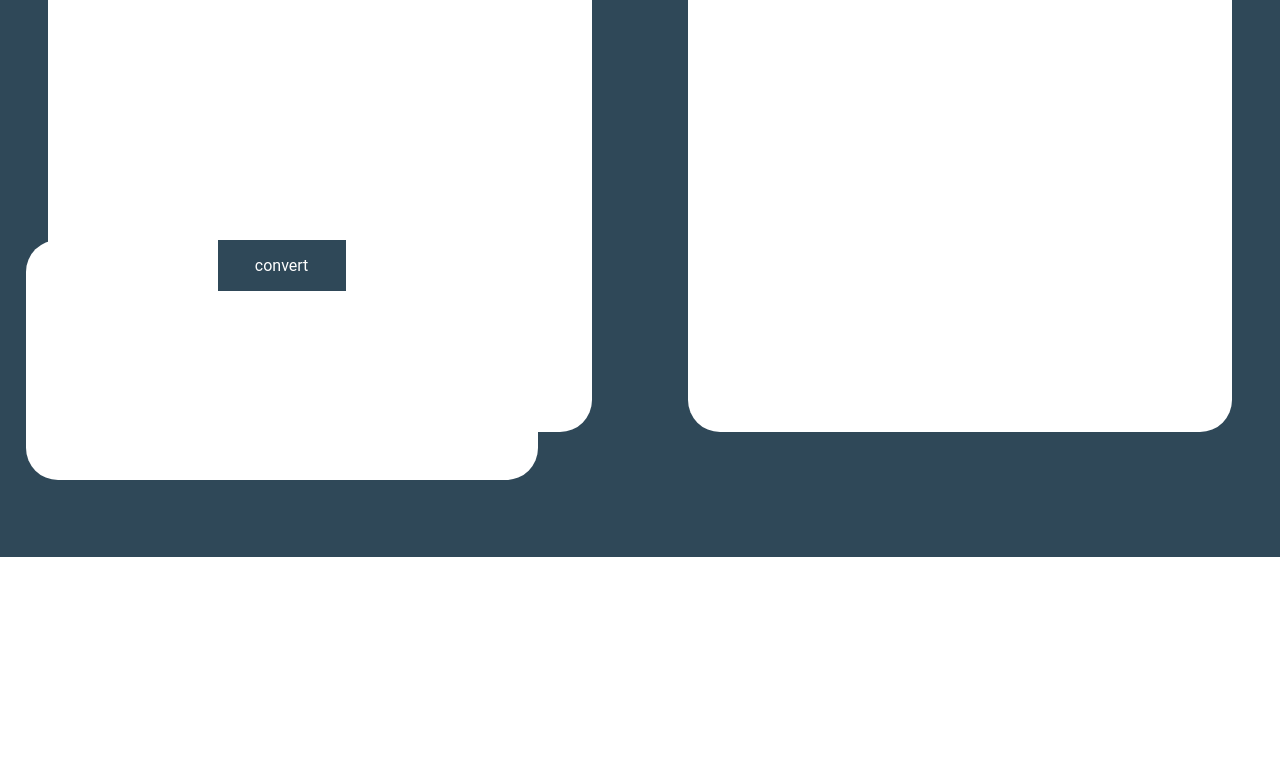
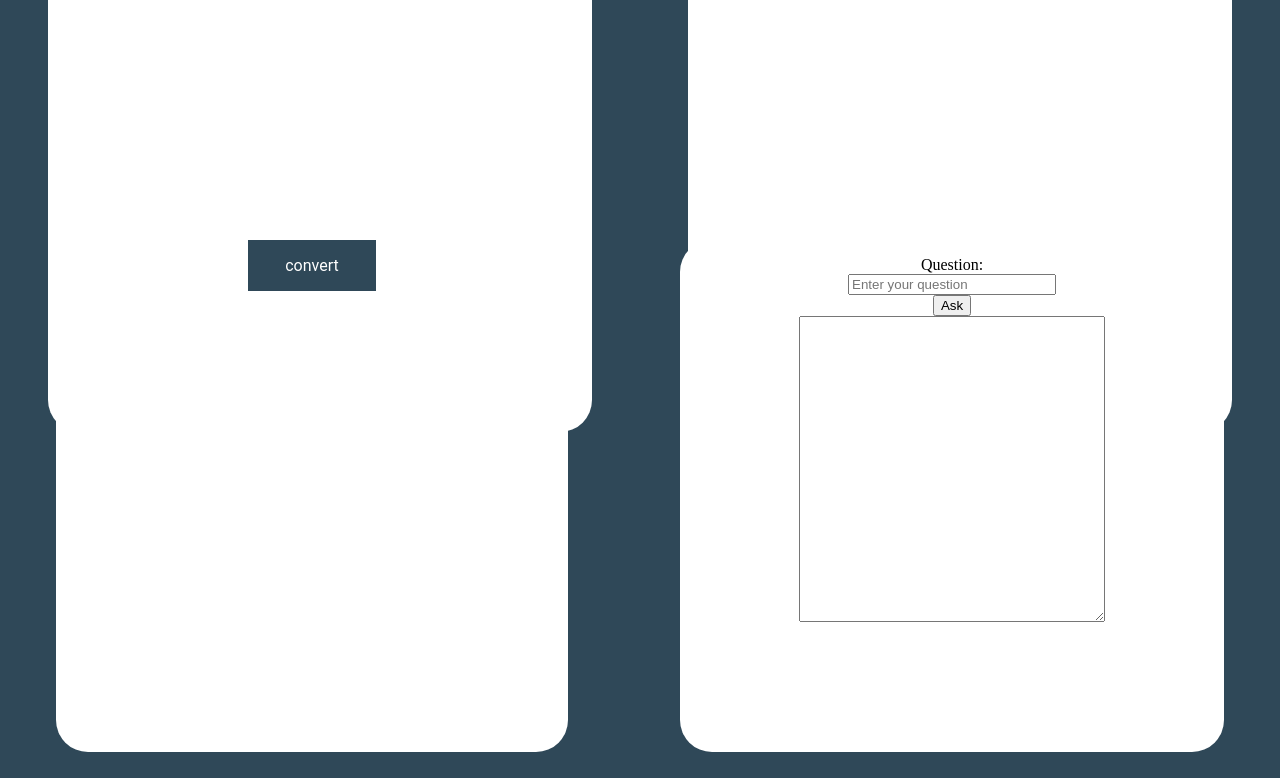
Before and after one commit to karanshxh/AthleteAI, a Flask app: page /shottracer in a window 1280 px wide. Shown: the part 790-1568 px from the top of the page. Before the commit the page ends 1347 px from the top, so only its background shows below. Run offline with Flask 3, Linux system fonts and the light colour scheme; some libraries are stand-ins or nearby versions; some web fonts are replaced.

Commit message:
added chat feature

```diff
--- a/website2/main.py
+++ b/website2/main.py
@@ -2,10 +2,49 @@ import os
 import datetime
 import sys
 import json
+import os
+from langchain.embeddings import OpenAIEmbeddings
+from langchain.vectorstores import LanceDB
+from langchain.document_loaders import DirectoryLoader
+from langchain.text_splitter import CharacterTextSplitter
+import lancedb
+import openai
 
 from flask import Flask, render_template, request, jsonify
+from langchain.text_splitter import RecursiveCharacterTextSplitter
+from werkzeug.utils import secure_filename
 
-from werkzeug.utils import secure_filename
+os.environ["OPENAI_API_KEY"] = "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"
+openai.api_key = "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"
+
+
+
+loader = DirectoryLoader("../langchain_documents/")
+
+loaded_documents = loader.load()
+text_splitter = CharacterTextSplitter(chunk_size=300, chunk_overlap=100)
+documents = text_splitter.split_documents(loaded_documents)
+#documents = TextSplitter().split_documents(documents)
+print(type(documents))
+embeddings = OpenAIEmbeddings()
+
+db = lancedb.connect("../lanceDB")
+table = db.open_table("my_table")
+#
+# table = db.create_table(
+#     "my_table",
+#     data=[
+#         {
+#             "vector": embeddings.embed_query("Hello World"),
+#             "text": "Hello World",
+#             "id": "1",
+#         }
+#     ],
+#     mode="overwrite",
+#
+# )
+
+docsearch = LanceDB.from_documents(documents, embeddings, connection=table)
 
 UPLOAD_FOLDER = '/uploaded_videos'
 ALLOWED_EXTENSIONS = {'mp4', 'mov'}
@@ -44,5 +83,29 @@ def trainee_video_upload():
     f.save(os.path.join(app.config['UPLOAD_FOLDER'], f))
     return render_template("about.html")"""
 
+@app.route("/search", methods=["POST"])
+def docSearch():
+    print("in search", flush=True)
+    print(request.data, flush=True)
+    data = json.loads(request.data)
+    question = data['question']
+    docs = docsearch.similarity_search(question)
+
+    prompt = f"""Given the question: {question} and this context: {docs}
+    Answer the question as best as possible. Use any relevant information from the context to
+    enrich your answer.
+    Final Answer:
+    """
+
+    response = openai.Completion.create(
+        engine="text-davinci-003",
+        prompt=prompt,
+        max_tokens=100
+    )
+
+    generated_text = response.choices[0].text
+
+    return jsonify(result=generated_text)
+
 if __name__ == "__main__":
     app.run(host="127.0.0.1", port=8080, debug=True)
--- a/website2/static/shottracer.css
+++ b/website2/static/shottracer.css
@@ -82,6 +82,13 @@ body, html {
     min-height: 60rem;
 }
 
+#QA-card {
+    padding: 1rem;
+
+    min-height: 30rem;
+}
+
+
 .card-text {
     font-family: roboto;
     color: #2F4858;
--- a/website2/static/shottracer.js
+++ b/website2/static/shottracer.js
@@ -7,10 +7,14 @@ const coachVideo = document.getElementById("coach-video");
 
 const showTennisServe = document.getElementById("show-serve-button");
 const showTableTennis = document.getElementById("show-tt-button");
+const docSearchInput = document.getElementById("input-question");
+const docSearchButton = document.getElementById("ask-button");
 
 traineeInput.addEventListener("change", handleTraineeInput, false);
 showTennisServe.addEventListener("click", handleShowTennisServe, false);
 showTableTennis.addEventListener("click", handleShowTableTennis, false);
+docSearchButton.addEventListener("click", handleDocSearch, false);
+console.log("Loaded");
 
 function handleTraineeInput() {
     const traineeFile = this.files[0];
@@ -46,11 +50,31 @@ function handleTraineeInput() {
 }
 
 function handleShowTennisServe() {
+    console.log("Tennis Serve");
     handleShowCoachVideo("static/videos/TennisSwing.mp4");
 }
 
 function handleShowTableTennis() {
     handleShowCoachVideo("static/videos/TableTennis.mp4");
+}
+
+function handleDocSearch() {
+    console.log("Doc Search");
+    console.log(docSearchInput.value);
+
+    $.ajax({
+        url: '/search',
+        type: 'POST',
+        contentType: 'application/json',
+        data: JSON.stringify({"question": docSearchInput.value}),
+        success: function(response) {
+            $("#generatedText").text(response.result);
+            console.log(response.result);
+        },
+        error: function(error) {
+            console.log(error);
+        }
+    });
 }
 
 /*
@@ -75,7 +99,7 @@ function handleTraineeInput() {
     };
 
     reader.readAsDataURL(traineeFile);
-}
+}*/
 
 function handleShowCoachVideo(video_url) {
     coachVideo.pause();
@@ -85,4 +109,4 @@ function handleShowCoachVideo(video_url) {
     coachSource.setAttribute("controls", "controls");
     coachVideo.load();
     coachVideo.play();
-}*/
+}
--- a/website2/templates/shottracer.html
+++ b/website2/templates/shottracer.html
@@ -55,15 +55,17 @@
                 </video>
             </div>
         </div>
+        <div id="card-section">
+            <div class="card" id="convert-card">
+                <button class="card-button">convert</button>
+            </div>
 
-        <div class="card" id="convert-card">
-            <button class="card-button">convert</button>
-        </div>
-
-        <div>
-            <div class="card" id="chat-card">
-                <div ></div>
-
+            <!-- Adding label and text input for "Question:" -->
+            <div class="card" id="QA-card">
+                <label for="input-question">Question:</label>
+                <input type="text" id="input-question" name="question" placeholder="Enter your question" style="width: 200px;">
+                <button id="ask-button">Ask</button>
+                <textarea id="generatedText" rows="4" cols="50" readonly style="width: 300px; height: 300px;"></textarea>
             </div>
         </div>
     </body>
```
Also changed, not shown: 4 other files.
